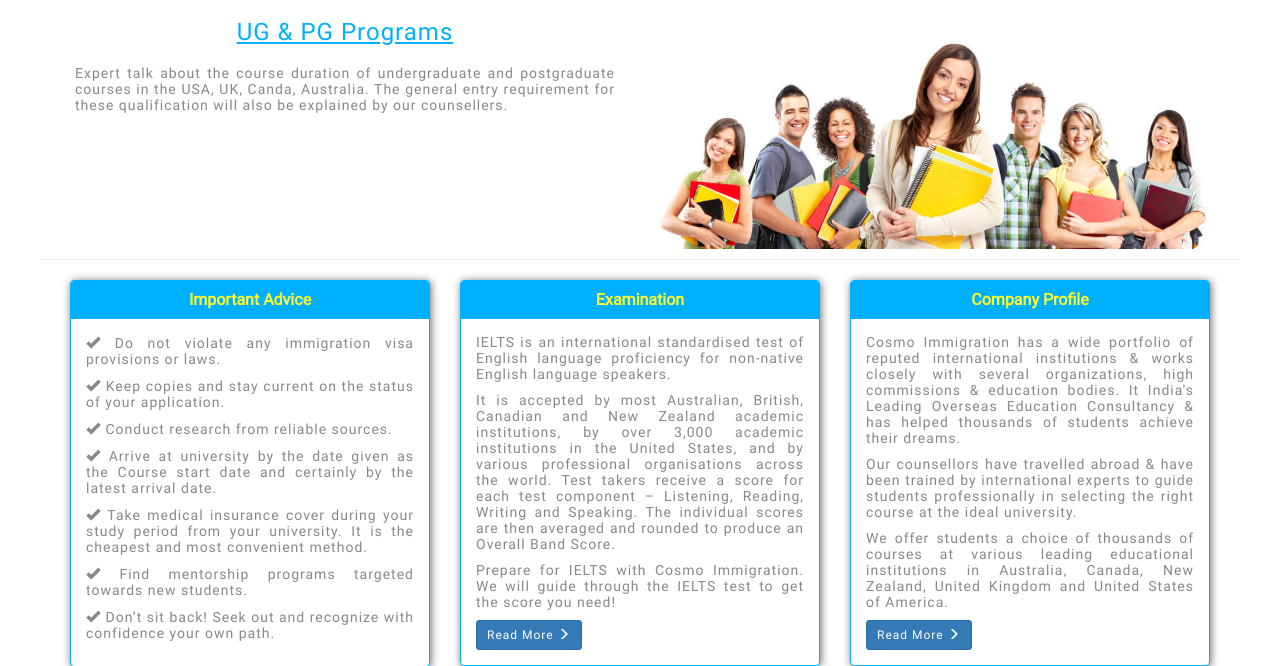
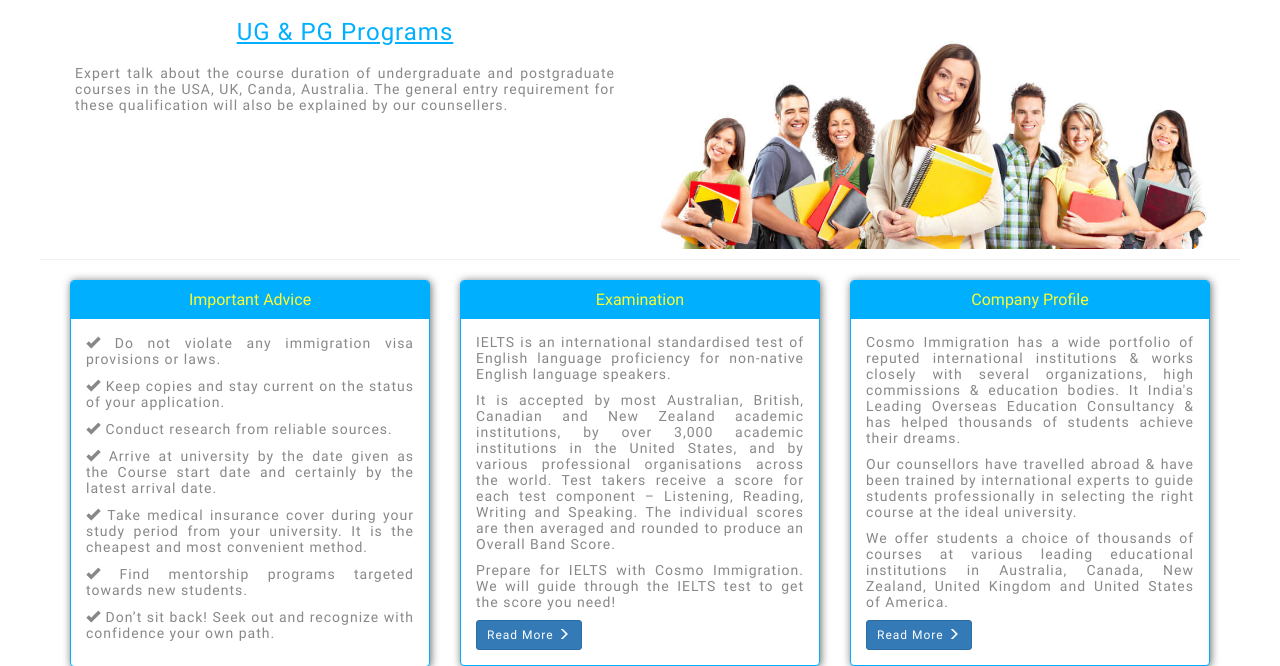
Before and after one commit to suhailgupta03/cosmo-immigration, a PHP site: page / in a window 1280 px wide. Shown: the part 1108-1774 px from the top of the page. Run offline with PHP 8.4, Linux system fonts and the light colour scheme.

Commit message:
changed panel heading fonty weight

```diff
--- a/css/modern-business.css
+++ b/css/modern-business.css
@@ -305,7 +305,3 @@ div#share {
 .panel-section {
 	margin-top: 20px;
 }
-
-.panel-title {
-	font-weight:900;
-}
```
